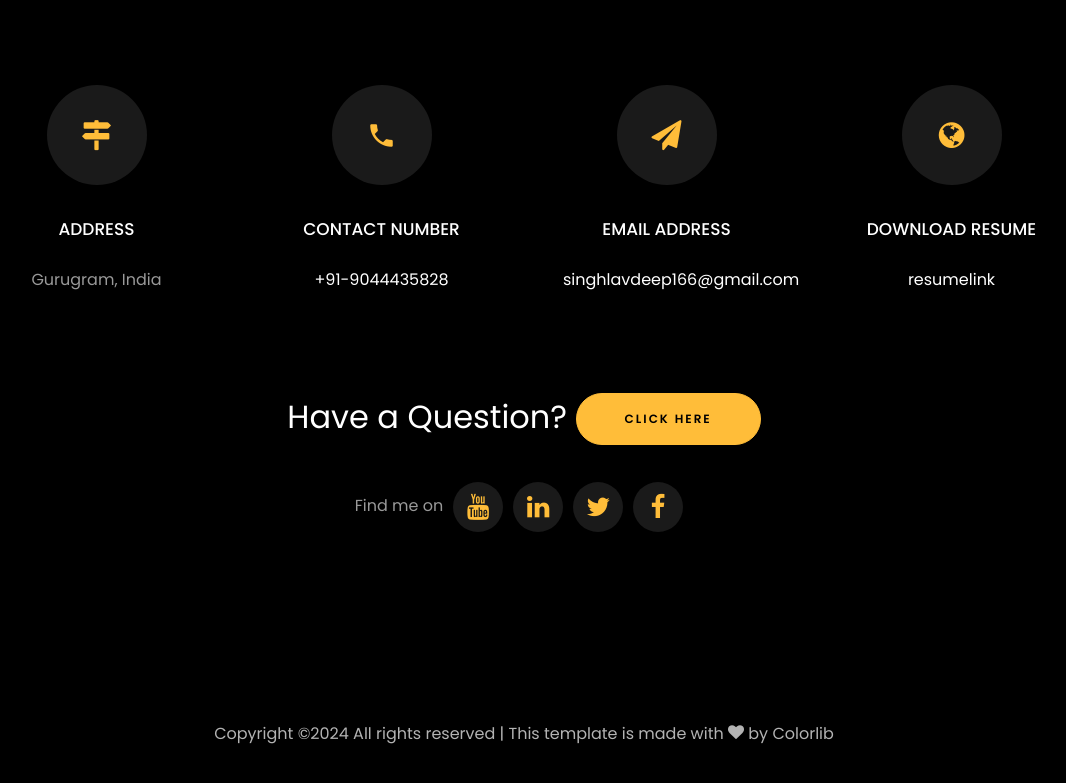
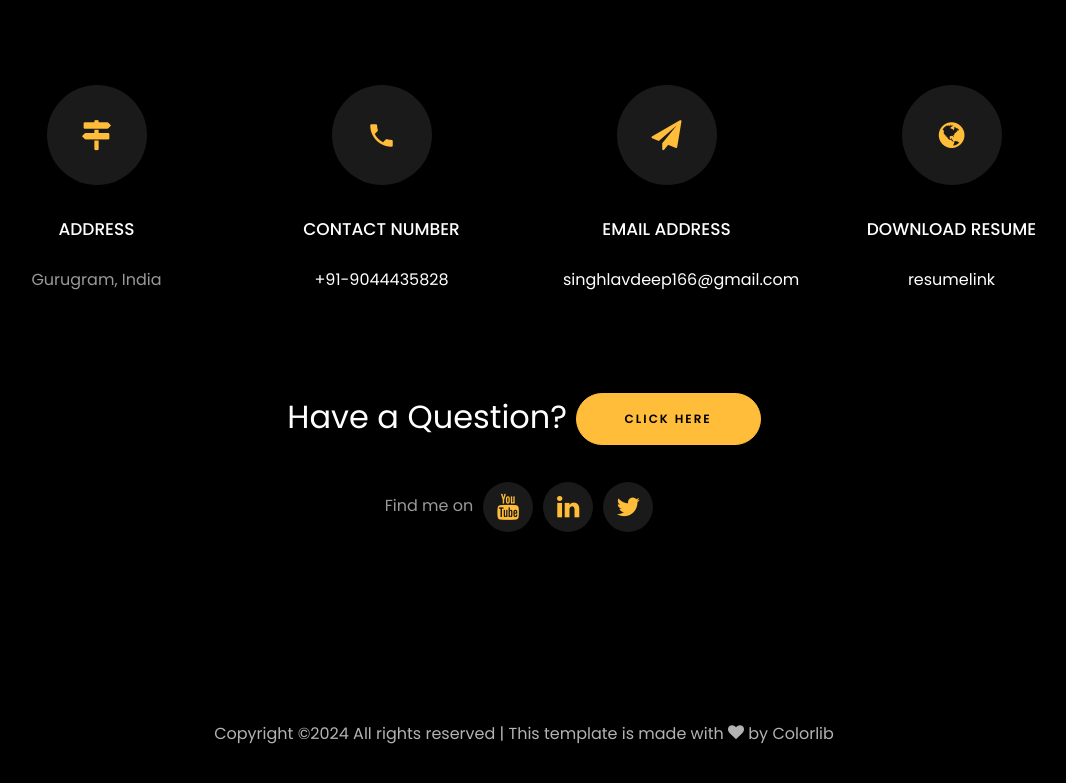
Before and after one commit to Lavdeep123/Lavdeep123.github.io, a plain HTML site: page index.html in a window 1280 px wide. Shown: the part 5772-6555 px from the top of the page, without its empty margins (116-1182 px from the left). Drawn offline with Linux system fonts and the light colour scheme; files whose address does not match are found by name.

Commit message:
Update index.html

```diff
--- a/index.html
+++ b/index.html
@@ -597,7 +597,7 @@
 					  <li class="ftco-animate"><a href="https://youtube.com/@lavdeep555?si=TTBPWEjYn3i8V_dS"><span class="icon-youtube"></span></a></li>
 					  <li class="ftco-animate"><a href="https://www.linkedin.com/in/lavdeep-singh-4a2454202"><span class="icon-linkedin"></span></a></li>
 					  <li class="ftco-animate"><a href="https://x.com/Lavdeep82080779?t=-BVR4iLLPBggZlXru0OpXA&s=09"><span class="icon-twitter"></span></a></li>
-					  <li class="ftco-animate"><a href="https://x.com/Lavdeep82080779?t=-BVR4iLLPBggZlXru0OpXA&s=09"><span class="icon-facebook"></span></a></li>
+<!-- 				      <!--<li class="ftco-animate"><a href="https://x.com/Lavdeep82080779?t=-BVR4iLLPBggZlXru0OpXA&s=09"><span class="icon-facebook"></span></a></li> -->
 				      <!-- <li class="ftco-animate"><a href=""><span class="icon-instagram"></span></a></li> -->
 					</ul>
 				<br>
```
